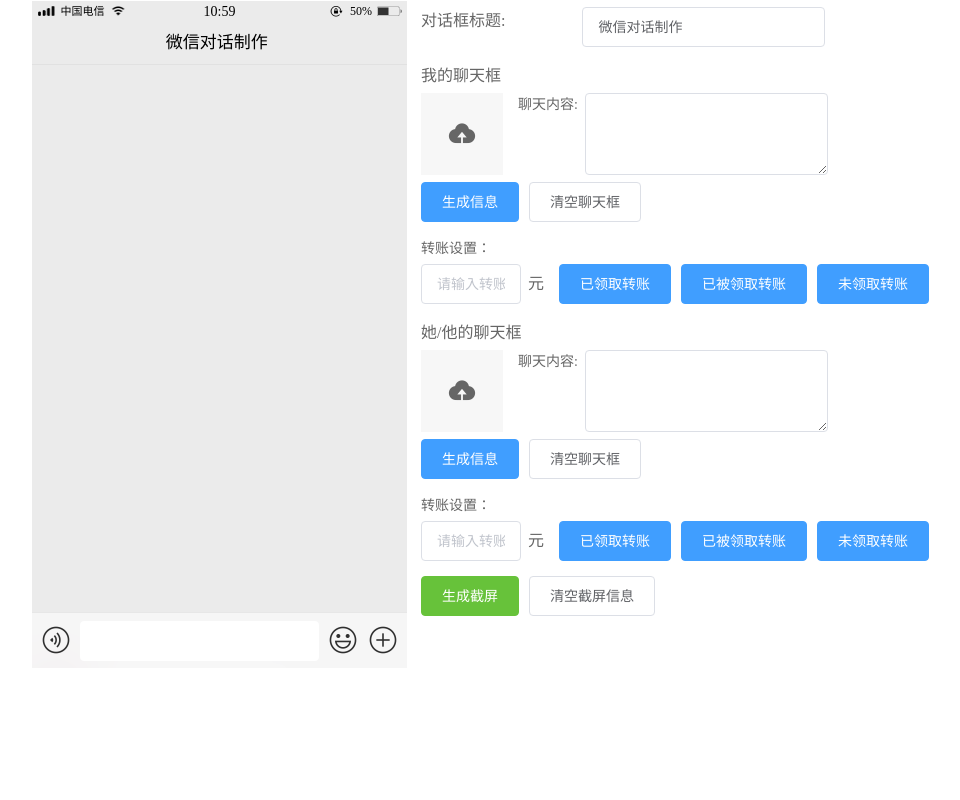
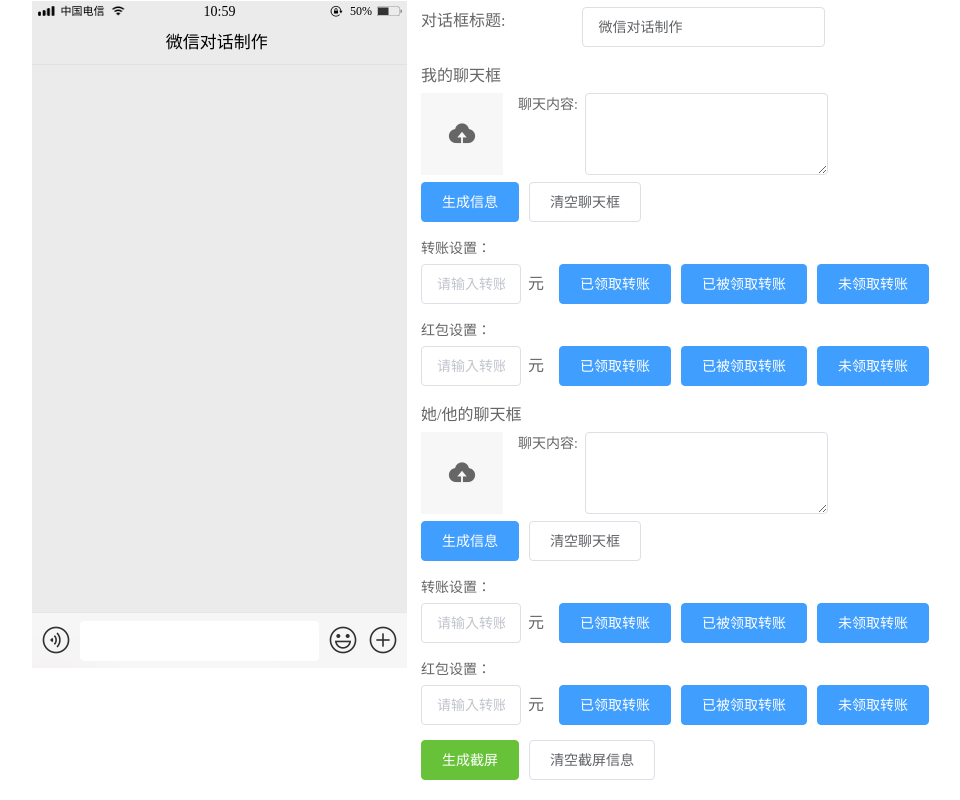
Before and after one commit to WangZhenHao/screen-shot, a Vue app: page / in a window 1280 px wide. Shown: the whole page, without its empty margins (9-969 px from the left). Built offline with nearby package versions, Linux system fonts and the light colour scheme; a small style sheet from the web is missing.

Commit message:
[fix] 添加微信红包

```diff
--- a/src/views/home/components/dialoguePlate.vue
+++ b/src/views/home/components/dialoguePlate.vue
@@ -52,25 +52,54 @@
         <span class="p-l-five">元</span>
         <span class="p-l-ten">
           <el-button
-            @click="addRedPacket(1, 'receive')"
+            @click="addTransferAccounts(1, 'receive')"
             class="m-t-five"
             type="primary"
             >已领取转账</el-button
           >
           <el-button
-            @click="addRedPacket(1, 'send')"
+            @click="addTransferAccounts(1, 'send')"
             class="m-t-five"
             type="primary"
             >已被领取转账</el-button
           >
           <el-button
-            @click="addRedPacket(2, 'send')"
+            @click="addTransferAccounts(2, 'send')"
             class="m-t-five"
             type="primary"
             >未领取转账</el-button
           >
         </span>
       </div>
+    </div>
+    <div class="p-t-ten">
+      <div class="font-14">红包设置：</div>
+      <el-input
+        placeholder="请输入转账金额"
+        style="width: 100px;"
+        v-model="redPaketMoney"
+      ></el-input>
+      <span class="p-l-five">元</span>
+      <span class="p-l-ten">
+        <el-button
+          @click="addTransferAccounts(1, 'receive')"
+          class="m-t-five"
+          type="primary"
+          >已领取转账</el-button
+        >
+        <el-button
+          @click="addTransferAccounts(1, 'send')"
+          class="m-t-five"
+          type="primary"
+          >已被领取转账</el-button
+        >
+        <el-button
+          @click="addTransferAccounts(2, 'send')"
+          class="m-t-five"
+          type="primary"
+          >未领取转账</el-button
+        >
+      </span>
     </div>
   </div>
 </template>
@@ -86,14 +115,15 @@
     return {
       url: "",
       desc: "",
-      money: ""
+      money: "",
+      redPaketMoney: ""
     };
   },
   methods: {
     clearContent() {
       this.url = this.desc = "";
     },
-    addRedPacket(type, receipted) {
+    addTransferAccounts(type, receipted) {
       if (!this.url) {
         this.$message({
           message: "请上传头像",
```
